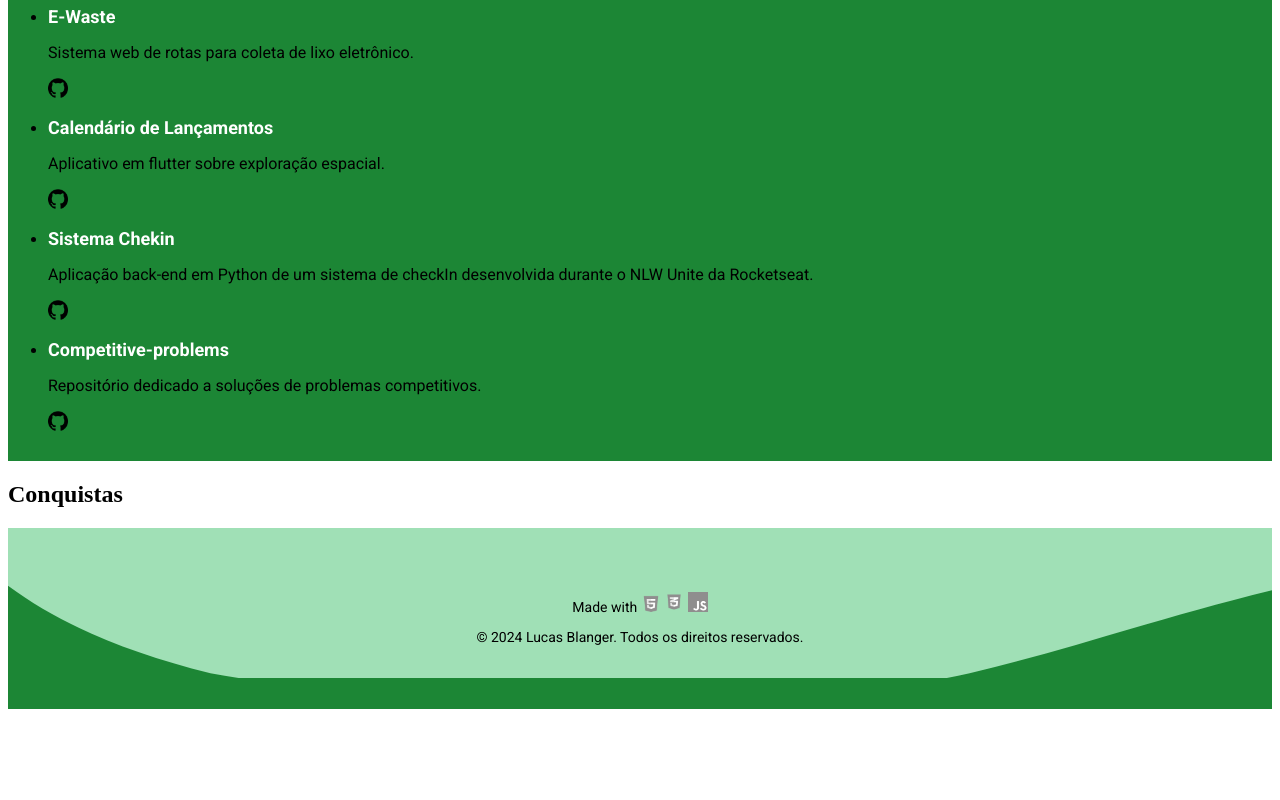
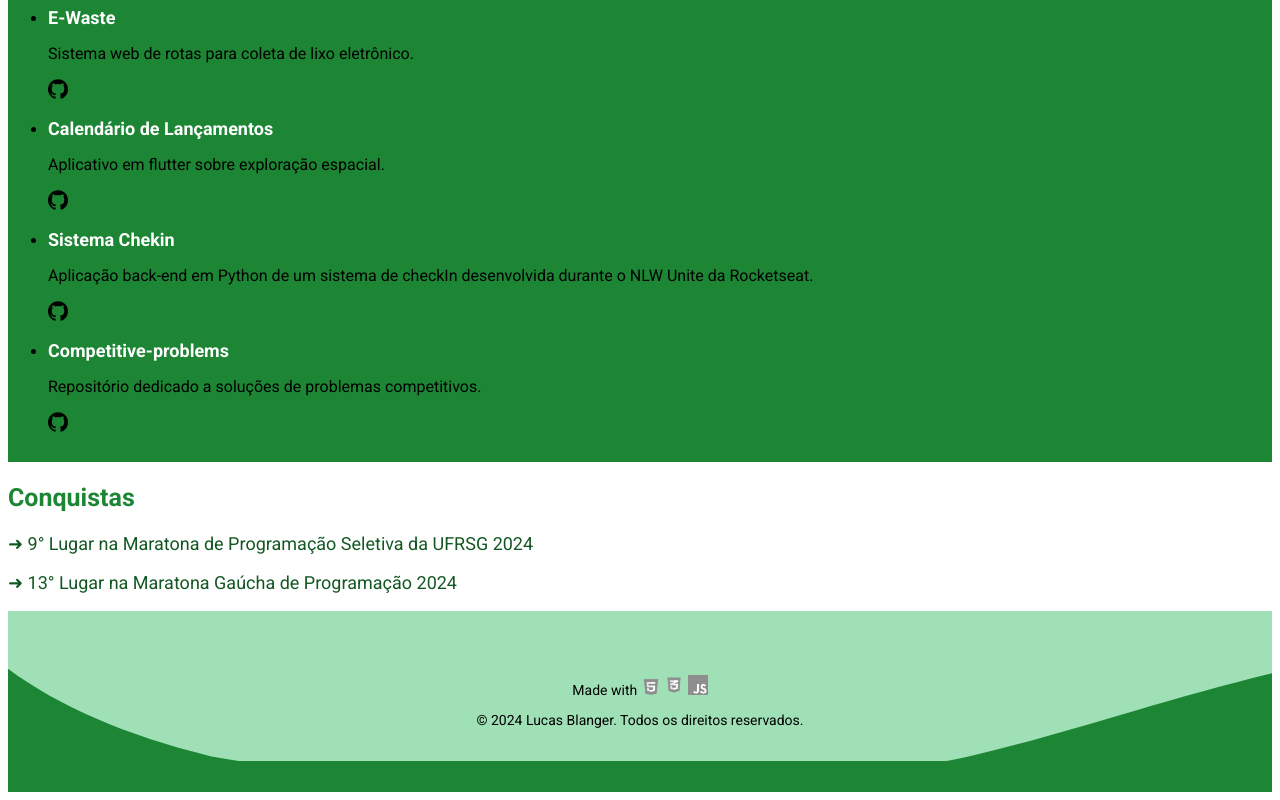
Before and after one commit to Lucas-Blanger/portfolio, a plain HTML site: page index.html in a window 1280 px wide. Shown: the part 2167-2967 px from the top of the page. Before the commit the page ends 2884 px from the top, so only its background shows below. Drawn offline with nearby package versions, Linux system fonts and the light colour scheme.

Commit message:
feat: conquistas

```diff
--- a/index.html
+++ b/index.html
@@ -219,8 +219,13 @@
 
     <section>
 
-        <body>
-            <h1>Conquistas</h1>
+        <body class="conquistas">
+            <h1 id="titleConquistas">Conquistas</h1>
+            <div id="textConquistas">
+                <p id="textConquistas"> ➜ 9° Lugar na Maratona de Programação Seletiva da UFRSG 2024<br></p>
+                <p id="textConquistas"> ➜ 13° Lugar na Maratona Gaúcha de Programação 2024<br></p>
+            </div>
+
         </body>
     </section>
 
--- a/styles.css
+++ b/styles.css
@@ -292,3 +292,19 @@
     #textProjects {
         font-family: "Roboto", sans-serif;
     }
+
+    .conquistas {
+        font-family: "Roboto", sans-serif;
+    }
+
+    #titleConquistas {
+        font-family: "Roboto", sans-serif;
+        font-style: normal;
+        font-size: 25px;
+        color: #1c8635;
+    }
+
+    #textConquistas {
+        color: #135822;
+        font-size: 18px;
+    }
```
